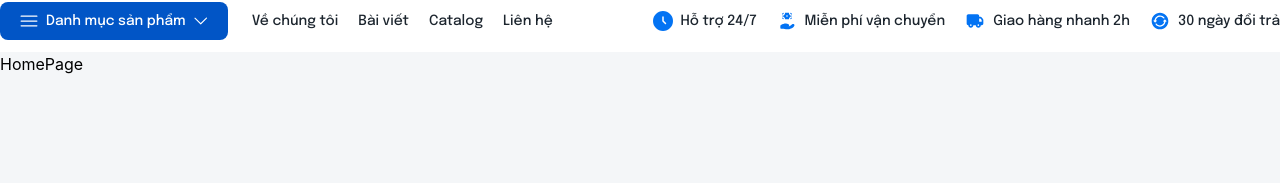
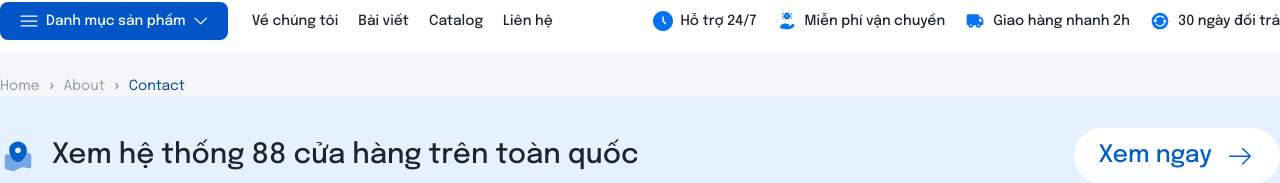
Before and after one commit to 777hanh777hanh/sofo_interview, a React (Vite) app: page / in a window 1280 px wide. Shown: the part 258-441 px from the top of the page. Built offline with nearby package versions, Linux system fonts and the light colour scheme.

Commit message:
update(HomePage): add Breadcrumb

```diff
--- /dev/null
+++ b/src/components/Breadcrumb/Breadcrumb.tsx
@@ -0,0 +1,80 @@
+import { useState, useEffect } from 'react';
+import { Link } from 'react-router-dom';
+
+const Breadcrumb = ({
+	items
+}: {
+	items?: { url: string; label: string }[];
+}) => {
+	const [currentPath, setCurrentPath] = useState<string>('');
+
+	useEffect(() => {
+		setCurrentPath(window.location.pathname);
+	}, []);
+
+	const currentPathItems = currentPath.split('/').filter(Boolean);
+
+	// Tạo breadcrumb items từ currentPathItems nếu không có items prop
+	const breadcrumbItems =
+		items ||
+		currentPathItems.map((segment, index) => {
+			const url = '/' + currentPathItems.slice(0, index + 1).join('/');
+			const label = segment.charAt(0).toUpperCase() + segment.slice(1); // Capitalize first letter
+			return { url, label };
+		});
+
+	return (
+		<div className='font-primary flex items-center gap-2 text-sm text-[#919EAB]'>
+			{!!breadcrumbItems?.length &&
+				breadcrumbItems.map((item, index) => {
+					return (
+						<div key={item.url} className='flex items-center gap-2'>
+							{index < breadcrumbItems.length - 1 && (
+								<>
+									<Link className='select-none' to={item.url}>
+										{item.label}
+									</Link>
+									<span className='drag-none'>
+										<svg
+											xmlns='http://www.w3.org/2000/svg'
+											width='8'
+											height='8'
+											viewBox='0 0 8 8'
+											fill='none'
+										>
+											<g clip-path='url(#clip0_6054_244)'>
+												<path
+													d='M3 1.6669L5 4.00023L3 6.33357'
+													stroke='#919EAB'
+													stroke-width='1.5'
+													stroke-linecap='round'
+													stroke-linejoin='round'
+												/>
+											</g>
+											<defs>
+												<clipPath id='clip0_6054_244'>
+													<rect
+														width='8'
+														height='8'
+														fill='white'
+														transform='translate(0 0.000244141)'
+													/>
+												</clipPath>
+											</defs>
+										</svg>
+									</span>
+								</>
+							)}
+							{index === breadcrumbItems.length - 1 && (
+								<span className='text-[#024897] select-none'>
+									{item.label}
+								</span>
+							)}
+						</div>
+					);
+				})}
+		</div>
+	);
+};
+
+export default Breadcrumb;
--- /dev/null
+++ b/src/components/Breadcrumb/index.ts
@@ -0,0 +1 @@
+export { default, default as Breadcrumb } from './Breadcrumb';
--- a/src/layouts/Default.tsx
+++ b/src/layouts/Default.tsx
@@ -1,37 +1,37 @@
-import { useEffect, useState } from "react";
+import { useEffect, useState } from 'react';
 
-import Footer from "@/components/Footer";
-import Header from "@/components/Header";
-import chevronUp from "@/assets/icons/chevron-up.svg";
-import { smoothScrollToTop } from "@/utils/smoothScroll";
+import Footer from '@/components/Footer';
+import Header from '@/components/Header';
+import chevronUp from '@/assets/icons/chevron-up.svg';
+import { smoothScrollToTop } from '@/utils/smoothScroll';
 
-import styles from "./Default.module.css";
+import styles from './Default.module.css';
 
 const Default = ({ children }: { children: React.ReactNode }) => {
 	const [isGoTop, setIsGoTop] = useState(false);
 
 	useEffect(() => {
-    window.addEventListener("scroll", () => {
+		window.addEventListener('scroll', () => {
 			setIsGoTop(window.scrollY > 100);
 		});
 	}, []);
 
 	return (
 		<>
-      <div className="mx-auto flex h-[3000px] min-h-screen flex-col">
+			<div className='mx-auto flex min-h-screen flex-col'>
 				<Header />
 				{children}
 				<Footer />
 			</div>
 
 			<button
-        type="button"
-        className={`fixed right-12 bottom-20 z-50 cursor-pointer rounded-full border-1 border-solid border-[#013065] bg-transparent p-2 md:right-8 md:bottom-14 ${
-          isGoTop ? styles.showOnTop : styles.hideOnTop
-        } `}
+				type='button'
+				className={`fixed right-12 bottom-20 z-50 cursor-pointer rounded-full border-1 border-solid
+					border-[#013065] bg-transparent p-2 md:right-8 md:bottom-14 ${
+					isGoTop ? styles.showOnTop : styles.hideOnTop } `}
 				onClick={() => smoothScrollToTop()}
 			>
-        <img src={chevronUp} alt="chevron-up" className="h-6 w-6" />
+				<img src={chevronUp} alt='chevron-up' className='h-6 w-6' />
 			</button>
 		</>
 	);
--- a/src/pages/HomePage/HomePage.tsx
+++ b/src/pages/HomePage/HomePage.tsx
@@ -1,11 +1,26 @@
-import Default from "@/layouts/Default";
-import CallToAction from "@/components/CallToAction";
+import Default from '@/layouts/Default';
+import CallToAction from '@/components/CallToAction';
+import Breadcrumb from '@/components/Breadcrumb';
 
 const HomePage = () => {
 	return (
 		<Default>
-      <h1 className="grow">HomePage</h1>
+			<div className='mx-auto mt-4 container flex flex-col gap-4 lg:mt-6 lg:gap-6 xl:gap-8'>
+				{/* Breadcrumb */}
+				<Breadcrumb
+					items={[
+						{ url: '/', label: 'Home' },
+						{ url: '/about', label: 'About' },
+						{ url: '/contact', label: 'Contact' }
+					]}
+				/>
 
+				{/* Hero */}
+
+				{/* Content */}
+
+				{/* Features */}
+			</div>
 			{/* call to action */}
 			<CallToAction />
 		</Default>
```
Lines whose indentation alone changed are shown as unchanged.
